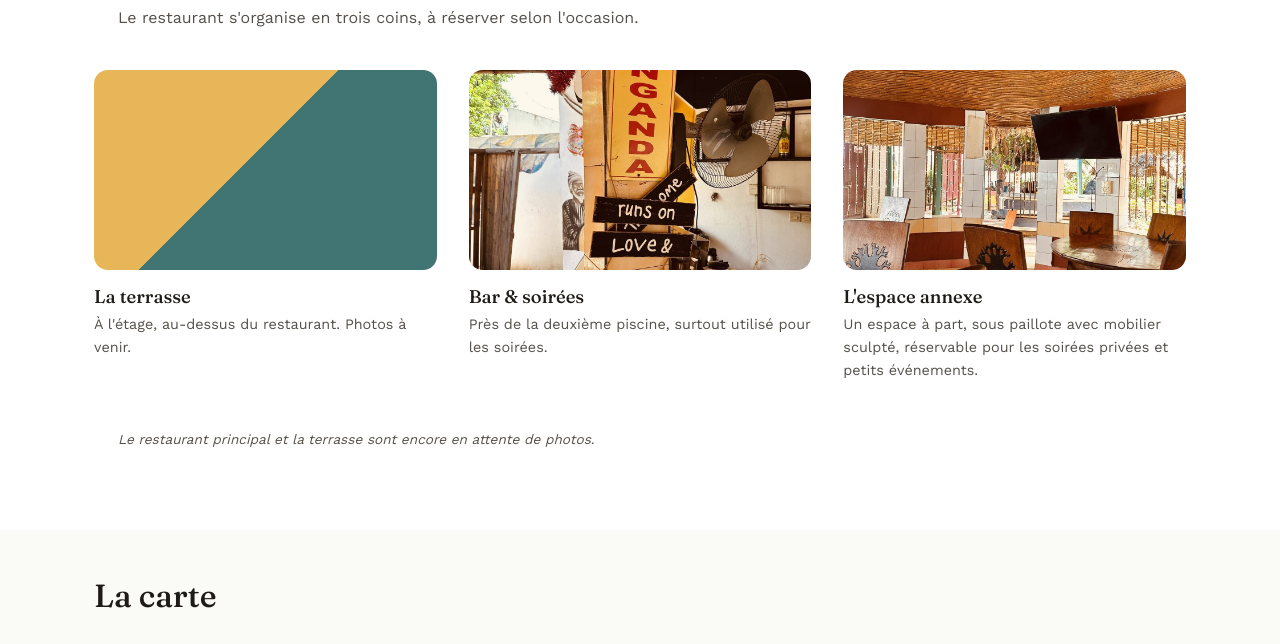
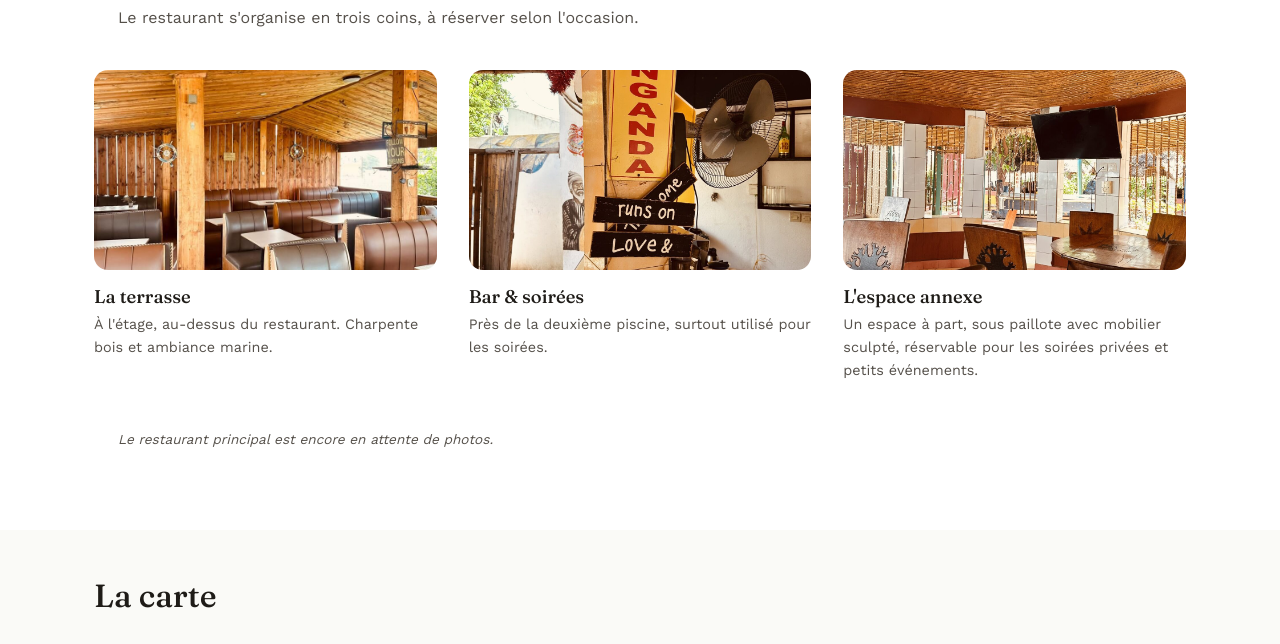
Before and after one commit to hilarionv/kysito, a plain HTML site: page restaurant.html in a window 1280 px wide. Shown: the part 640-1284 px from the top of the page. Drawn offline with nearby package versions, Linux system fonts and the light colour scheme.

Commit message:
hdhddbupmkhdc

```diff
--- a/restaurant.html
+++ b/restaurant.html
@@ -49,9 +49,9 @@
     </div>
     <div class="spaces-grid">
       <div class="space-card">
-        <div class="space-media space-media-plain" aria-hidden="true"></div>
+        <div class="space-media"><img src="images/terrace-main.jpg" alt="La terrasse en bois à l'étage, ambiance marine"></div>
         <h3>La terrasse</h3>
-        <p>À l'étage, au-dessus du restaurant. Photos à venir.</p>
+        <p>À l'étage, au-dessus du restaurant. Charpente bois et ambiance marine.</p>
       </div>
       <div class="space-card">
         <div class="space-media"><img src="images/restaurant-bar.jpg" alt="Bar sous paillote, près de la deuxième piscine"></div>
@@ -64,7 +64,7 @@
         <p>Un espace à part, sous paillote avec mobilier sculpté, réservable pour les soirées privées et petits événements.</p>
       </div>
     </div>
-    <p class="room-note">Le restaurant principal et la terrasse sont encore en attente de photos.</p>
+    <p class="room-note">Le restaurant principal est encore en attente de photos.</p>
   </section>
 
   <section class="menu">
```
Also changed, not shown: le-lieu.html (+3 -0 lines), images/terrace-main.jpg (added), images/terrace-stairs.jpg (added), images/terrace-wheel.jpg (added), images/terrace-wide.jpg (added).
